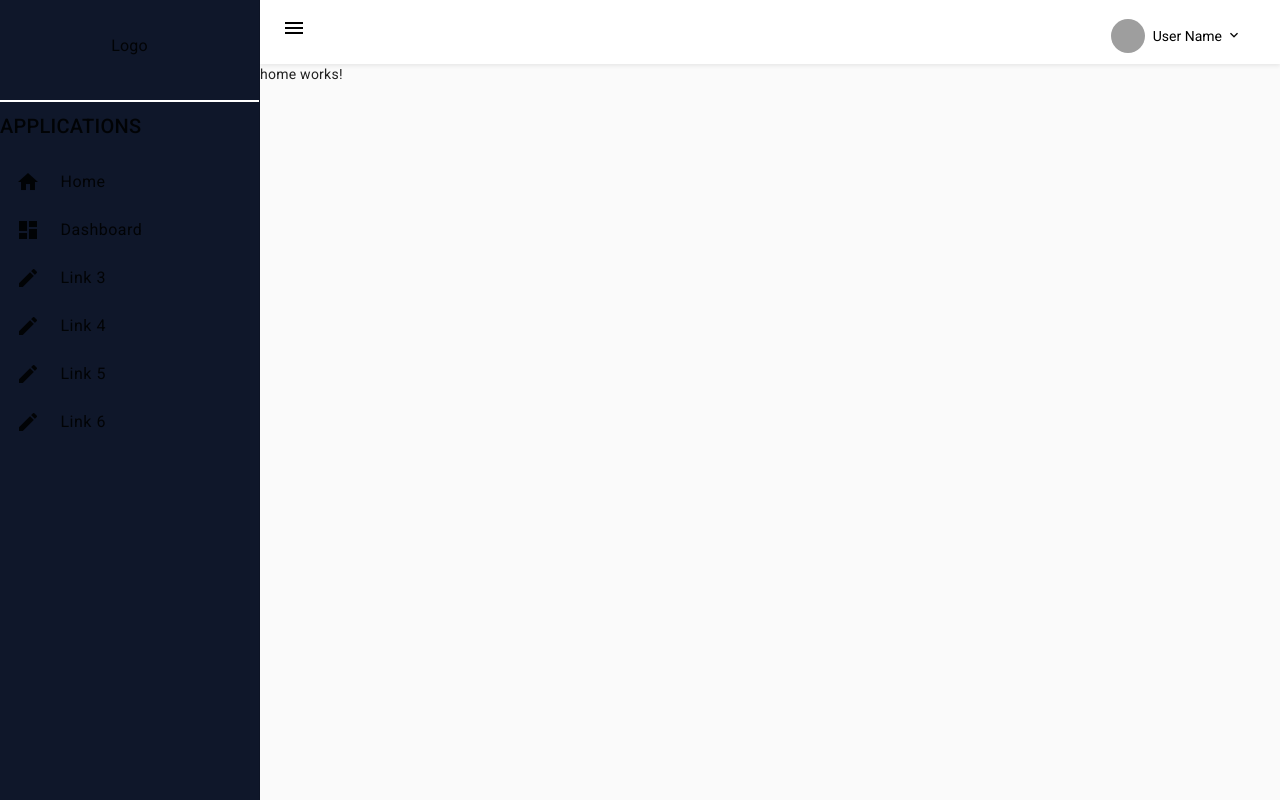
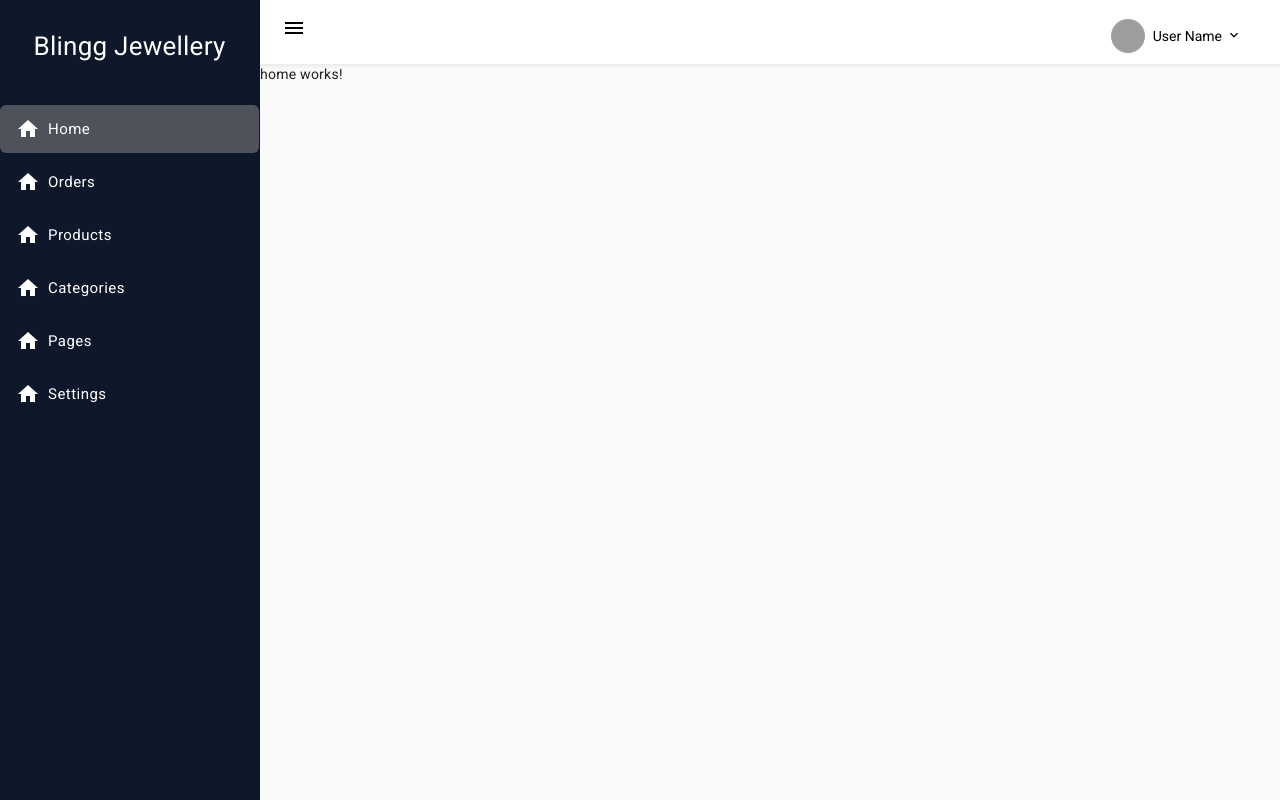
Before and after one commit to Rohitjangid17/blingg-jewellery-admin-web, an Angular app: page /home in a window 1280 px wide. Built offline with nearby package versions, Linux system fonts and the light colour scheme; grey boxes are pictures that could not be loaded.

Commit message:
sidebar look and fill changes

```diff
--- a/src/app/layout/side-nav/side-nav.component.html
+++ b/src/app/layout/side-nav/side-nav.component.html
@@ -1,19 +1,25 @@
 <mat-nav-list>
     <div class="logo py-4">
-        <h3>Logo</h3>
+        <h3>Blingg Jewellery</h3>
     </div>
-    <mat-divider></mat-divider>
-    <h2 matSubheader class="mt-2">APPLICATIONS</h2>
 
-    <a mat-list-item routerLinkActive="list-item-active" routerLink="/home">
+    <a mat-list-item class="list-content" routerLinkActive="list-item-active" routerLink="/home">
         <mat-icon>home</mat-icon> Home
     </a>
-    <a mat-list-item routerLinkActive="list-item-active">
-        <mat-icon>dashboard</mat-icon> Dashboard
+    <a mat-list-item class="list-content" routerLinkActive="list-item-active">
+        <mat-icon>home</mat-icon> Orders
     </a>
-    <a mat-list-item> <mat-icon>edit</mat-icon> Link 3 </a>
-    <a mat-list-item> <mat-icon>edit</mat-icon> Link 4 </a>
-    <a mat-list-item> <mat-icon>edit</mat-icon> Link 5 </a>
-    <a mat-list-item> <mat-icon>edit</mat-icon> Link 6 </a>
+    <a mat-list-item class="list-content" routerLinkActive="list-item-active">
+        <mat-icon>home</mat-icon> Products
+    </a>
+    <a mat-list-item class="list-content" routerLinkActive="list-item-active">
+        <mat-icon>home</mat-icon> Categories
+    </a>
+    <a mat-list-item class="list-content" routerLinkActive="list-item-active">
+        <mat-icon>home</mat-icon> Pages
+    </a>
+    <a mat-list-item class="list-content" routerLinkActive="list-item-active">
+        <mat-icon>home</mat-icon> Settings
+    </a>
 
 </mat-nav-list>
--- a/src/app/layout/side-nav/side-nav.component.scss
+++ b/src/app/layout/side-nav/side-nav.component.scss
@@ -1,7 +1,7 @@
 :host {
     .mat-icon {
         vertical-align: middle;
-        margin-right: 1rem;
+        color: white;
     }
 }
 
@@ -9,55 +9,37 @@
     text-align: center;
     padding: 2.6rem 1rem;
 
-    img {
-        width: 200px;
+    h3 {
+        color: white;
+        font-size: 26px;
     }
 }
 
-.mat-divider {
-    border-top-width: 2px;
-    border-color: white;
+::ng-deep {
+    .mdc-list-item__primary-text {
+        color: white !important;
+        font-size: 15px !important;
+        display: flex;
+        gap: 8px;
+        align-items: center;
+    }
+
 }
 
 .mat-list-item {
-    color: red !important;
-    font-size: 0.8rem;
     height: 44px !important;
-    margin-bottom: 4px;
+}
+
+.list-content {
+    border-radius: 6px;
+    margin: 5px 0;
 
     &:hover {
-        color: #f2f5f7 !important;
-    }
-
-    ::ng-deep {
-        .mat-list-item-content {
-            border-radius: 5px;
-            margin: 0 8px;
-
-            &:hover {
-                background: #2c3344 !important;
-            }
-        }
+        background-color: rgba(138, 138, 138, 0.517);
+        transition: all 0.2s ease;
     }
 }
 
 .list-item-active {
-    color: #f2f5f7 !important;
-
-    ::ng-deep {
-        .mat-list-item-content {
-            background-color: #2c3344 !important;
-
-            &:hover {
-                background-color: #2c3344 !important;
-            }
-        }
-    }
+    background-color: rgba(138, 138, 138, 0.517);
 }
-
-.mat-subheader {
-    color: #818cf8;
-    font-size: 0.6rem;
-    font-weight: 100;
-    letter-spacing: 1px;
-}
```
